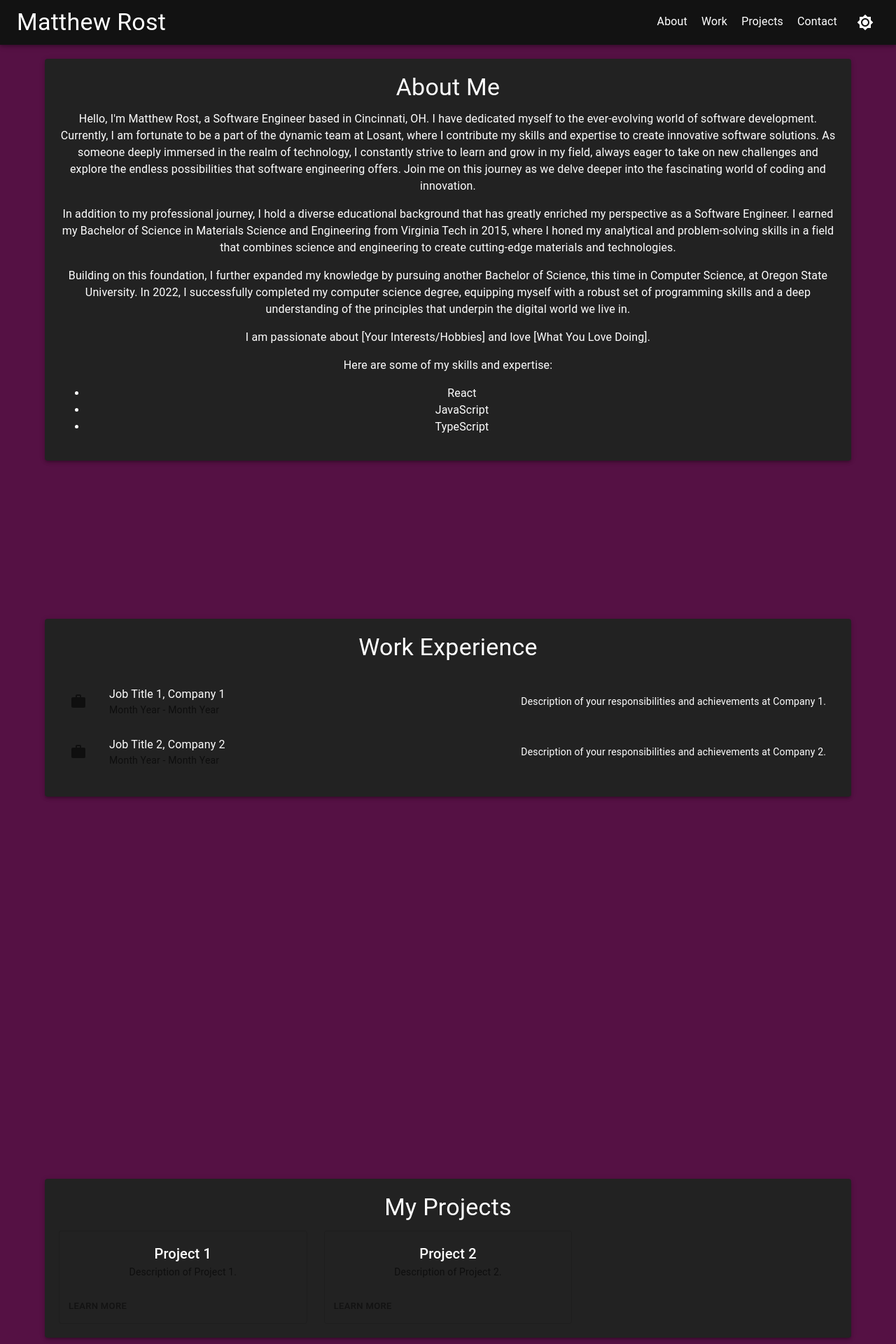
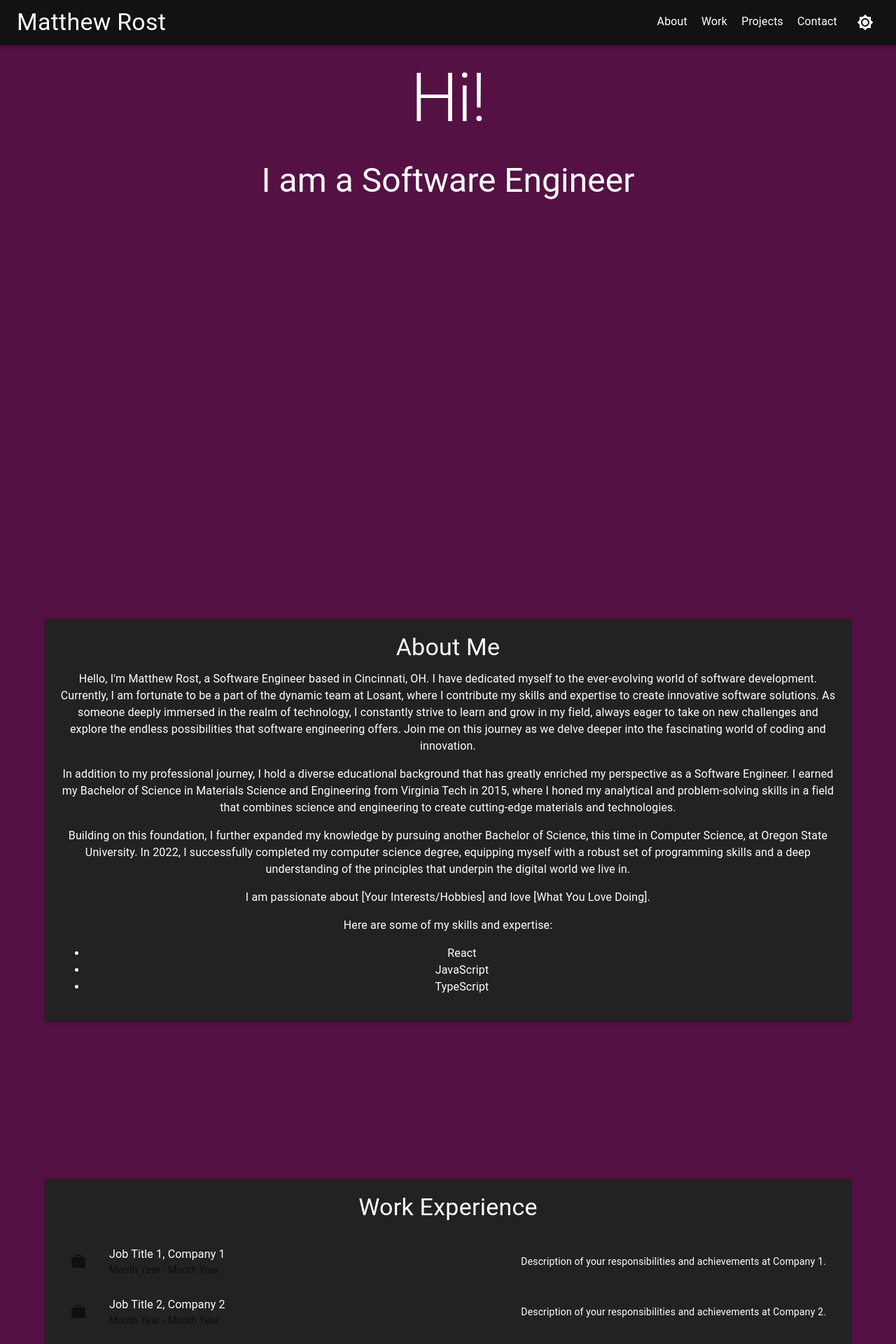
Before and after one commit to mattrost/mattrost.github.io, a React (Create React App) app: page / in a window 1280 px wide. Shown: the top 1920 px of the page at 70% size. Built offline with nearby package versions, Linux system fonts and the light colour scheme.

Commit message:
Added header for top of page

```diff
--- /dev/null
+++ b/src/components/Header.jsx
@@ -0,0 +1,22 @@
+import React from 'react';
+import { Box, Typography } from '@mui/material';
+
+const Header = () => {
+    const headerStyle = {
+        textAlign: 'center',
+        padding: '20px',
+    };
+
+    return (
+        <Box sx={headerStyle}>
+            <Typography variant="h1" gutterBottom>
+                Hi!
+            </Typography>
+            <Typography variant="h3">
+                I am a Software Engineer
+            </Typography>
+        </Box>
+    );
+}
+
+export default Header;
--- a/src/components/Home.jsx
+++ b/src/components/Home.jsx
@@ -1,27 +1,41 @@
 import React from 'react';
+import { Box } from '@mui/material';
 
+import Header from './Header';
 import About from './About';
 import Work from './Work';
 import Projects from './Projects';
 import Contact from './Contact';
 
 const Home = () => {
+    const sectionStyle = {
+        minHeight: '100vh',
+        paddingTop: '64px',
+    };
+
+    const paddingBottomStyle = {
+        paddingBottom: '100px',
+    };
+
     return (
         <>
-            <div id ='about' style={{minHeight: '100vh', paddingTop: '64px'}}>
+            <Box sx={sectionStyle}>
+                <Header />
+            </Box>
+
+            <Box id="about" sx={sectionStyle}>
                 <About />
-            </div>
-            <div id ='work' style={{minHeight: '100vh', paddingTop: '64px'}}>
+            </Box>
+            <Box id="work" sx={sectionStyle}>
                 <Work />
-            </div>
-            <div id ='projects' style={{minHeight: '100vh', paddingTop: '64px'}}>
+            </Box>
+            <Box id="projects" sx={sectionStyle}>
                 <Projects />
-            </div>
-            <div id ='contact' style={{minHeight: '100vh', paddingTop: '64px'}}>
+            </Box>
+            <Box id="contact" sx={sectionStyle}>
                 <Contact />
-            </div>
-
-            <div style={{ paddingBottom: '100px' }}></div>
+            </Box>
+            <Box sx={paddingBottomStyle}></Box>
         </>
     );
 };
```
